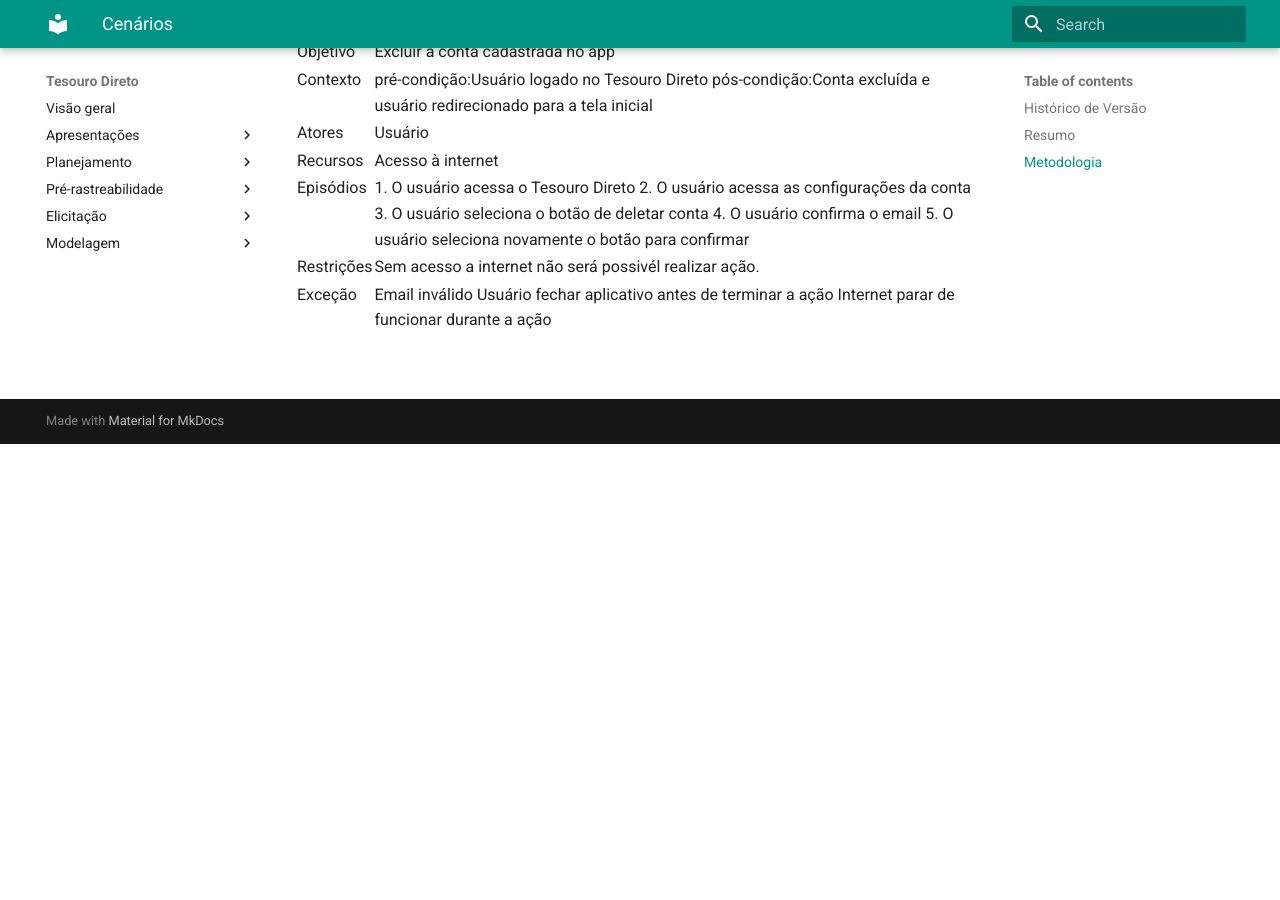
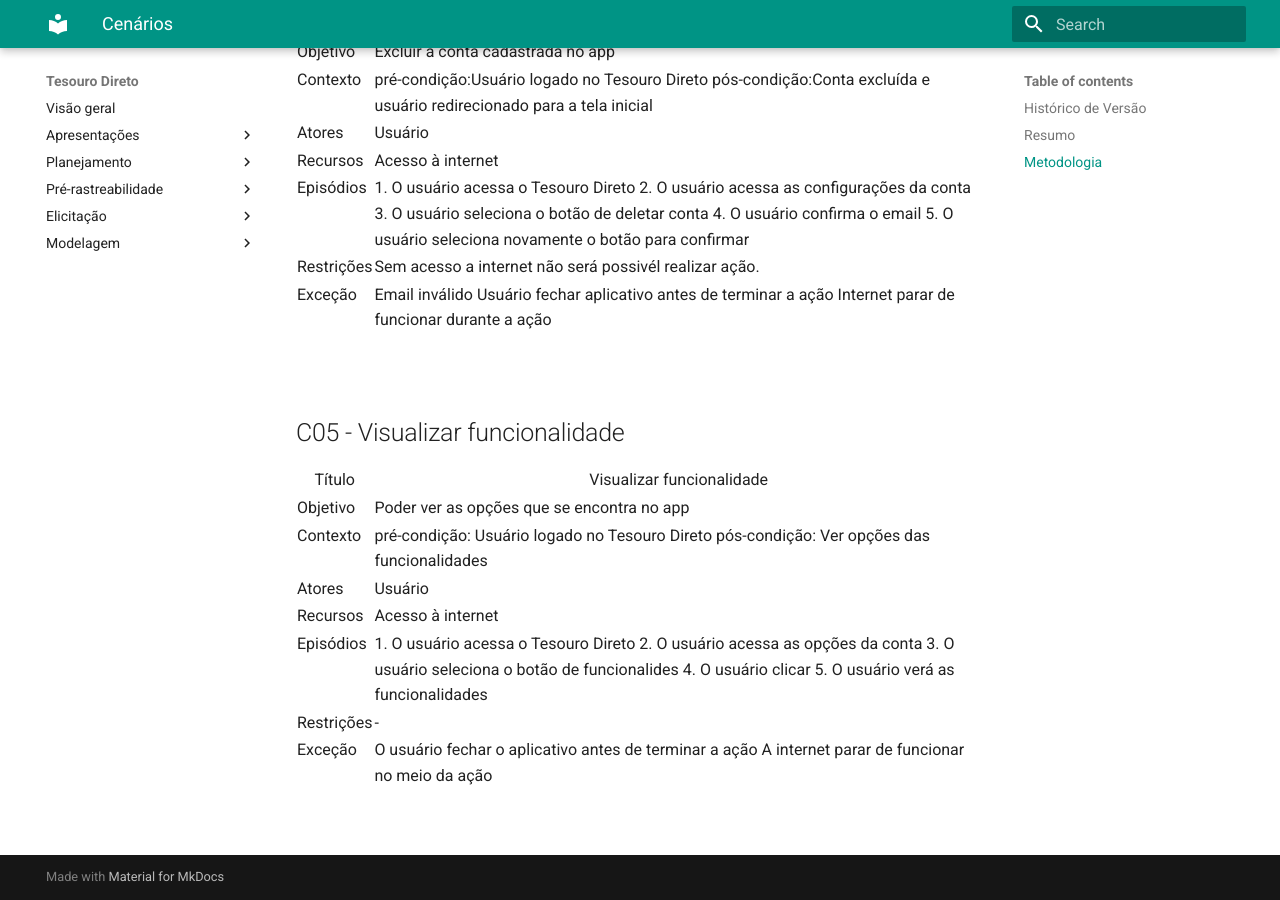
Before and after one commit to mibasFerraz/2021.1-TesouroDireto, an MkDocs documentation site: the page built from docs/modelagem/cenarios.md, in a window 1280 px wide and 900 px high, scrolled down 2779 px. Built offline with MkDocs 1.6.1 and Material for MkDocs 9.7.7, drawn with Linux system fonts in a browser that asks for light colours; before the commit the page ends 3223 px from its top, so only the background shows below that.

Commit message:
(#30) add c05

```diff
--- a/docs/modelagem/cenarios.md
+++ b/docs/modelagem/cenarios.md
@@ -279,3 +279,56 @@
     </tbody>
 </table>
 <br>
+
+## C05 - Visualizar funcionalidade
+
+<table class="table table-striped border">
+    <thead>
+        <th>Título</th>
+        <th>Visualizar funcionalidade</th>
+    </thead>
+    <tbody>
+        <tr>
+            <td>Objetivo</td>
+            <td>
+            Poder ver as opções que se encontra no app
+            </td>
+        </tr>
+        <tr>
+            <td>Contexto</td>
+            <td>
+            pré-condição: Usuário logado no Tesouro Direto
+            pós-condição: Ver opções das funcionalidades
+            </td>
+        </tr>
+        <tr>
+            <td>Atores</td>
+            <td>Usuário</td>
+        </tr>
+        <tr>
+            <td>Recursos</td>
+            <td>Acesso à internet</td>
+        </tr>
+        <tr>
+            <td>Episódios</td>
+            <td>
+            1. O usuário acessa o Tesouro Direto
+            2. O usuário acessa as opções da conta
+            3. O usuário seleciona o botão de funcionalides
+            4. O usuário clicar
+            5. O usuário verá as funcionalidades
+            </td>
+        </tr>
+        <tr>
+            <td>Restrições</td>
+            <td>-</td>
+        </tr>
+        <tr>
+            <td>Exceção</td>
+            <td>
+            O usuário fechar o aplicativo antes de terminar a ação
+            A internet parar de funcionar no meio da ação</td>
+        </tr>
+    </tbody>
+</table>
+<br>
```
